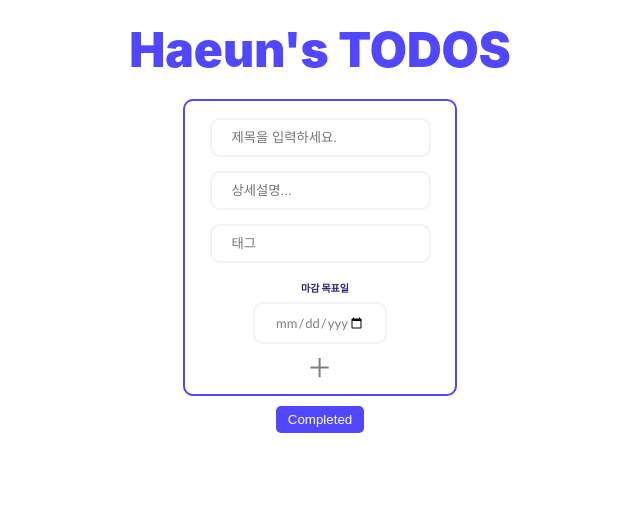
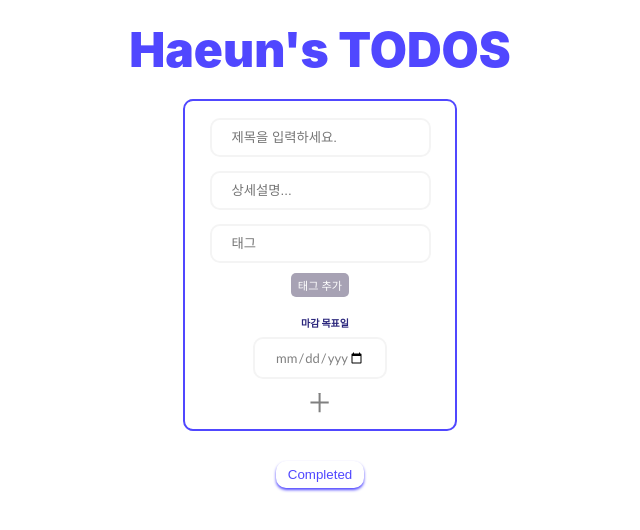
Before and after one commit to songhaeunsong/to-do-list, a React (Create React App) app: page / in a window 1280 px wide. Shown: the top 530 px of the page, without its empty margins (320-960 px from the left). Built offline with nearby package versions, Linux system fonts and the light colour scheme.

Commit message:
add: tags output, tag-error function

```diff
--- a/src/App.css
+++ b/src/App.css
@@ -6,11 +6,12 @@
   margin: 0 10px;
   padding: 6px 12px;
   cursor: pointer;
-  background-color: #5047ff;
-  color: white;
-  border: #5047ff;
-  border-radius: 5px;
+  background-color: white;
+  color: #5047ff;
+  border: 0px;
+  border-radius: 10px;
+  box-shadow: 0px 2px 3px #5047ff;
 }
 .filter__completed-btn:active {
-  background-color: #2922ad;
+  background-color: #ececec;
 }
--- a/src/App.js
+++ b/src/App.js
@@ -11,7 +11,7 @@ function App() {
   const [todos, setTodos] = useState([]);
   const [isCompleted, setIsCompleted] = useState(false);
 
-  const onInsertTodo = (text, subtext, tag, date) => {
+  const onInsertTodo = (text, subtext, tags, date) => {
     if (text === "") {
       return alert("제목을 입력해주세요!");
     } else {
@@ -19,7 +19,7 @@ function App() {
         id: nextId,
         text,
         subtext,
-        tag,
+        tags,
         date,
         checked: false,
       };
@@ -48,10 +48,10 @@ function App() {
     setTodos((todos) => todos.filter((todo) => todo.checked == false));
   };
 
-  const onUpdate = (id, text, subtext, tag, date) => {
+  const onUpdate = (id, text, subtext, tags, date) => {
     setTodos((todos) =>
       todos.map((todo) =>
-        todo.id === id ? { ...todo, text, subtext, tag, date } : todo
+        todo.id === id ? { ...todo, text, subtext, tags, date } : todo
       )
     );
     setSelectedTodo(null);
--- a/src/components/ToDoInsert/index.js
+++ b/src/components/ToDoInsert/index.js
@@ -1,4 +1,4 @@
-import React, { useEffect, useState } from "react";
+import React, { useEffect, useState, useCallback } from "react";
 import { AiOutlinePlus } from "react-icons/ai";
 import { TiPencil, TiTrash } from "react-icons/ti";
 import "./todoinsert.css";
@@ -7,7 +7,9 @@ const ToDoInsert = ({ onInsertTodo, selectedTodo, onRemove, onUpdate }) => {
   const [text, setText] = useState("");
   const [subtext, setSubtext] = useState("");
   const [tag, setTag] = useState("");
+  const [tags, setTags] = useState([]);
   const [date, setDate] = useState("");
+  const [tagError, setTagError] = useState(false);
 
   const textChange = (e) => {
     setText(e.target.value);
@@ -16,28 +18,52 @@ const ToDoInsert = ({ onInsertTodo, selectedTodo, onRemove, onUpdate }) => {
     setSubtext(e.target.value);
   };
 
-  const tagChange = (e) => {
+  const tagChange = useCallback((e) => {
     setTag(e.target.value);
-  };
+  }, []);
 
   const dateChange = (e) => {
     setDate(e.target.value);
   };
 
+  const onAddTags = useCallback(
+    (e) => {
+      e.preventDefault();
+      if (tag !== "") {
+        if (tags.includes(tag) === true) {
+          setTagError(true);
+          setTimeout(() => setTagError(false), 1500);
+        } else {
+          setTags(tags.concat(tag));
+          setTag("");
+        }
+      }
+    },
+    [tag, tags]
+  );
+
+  const onRemoveTag = useCallback(
+    (item) => {
+      setTags(tags.filter((Tag) => Tag !== item));
+    },
+    [tags]
+  );
+
   const onSubmit = (e) => {
     e.preventDefault();
-    onInsertTodo(text, subtext, tag, date);
+    onInsertTodo(text, subtext, tags, date);
     setText("");
     setSubtext("");
     setTag("");
     setDate("");
+    setTags([]);
   };
 
   useEffect(() => {
     if (selectedTodo) {
       setText(selectedTodo.text);
       setSubtext(selectedTodo.subtext);
-      setTag(selectedTodo.subtext);
+      setTags(selectedTodo.tags);
       setDate(selectedTodo.date);
     }
   }, [selectedTodo]);
@@ -48,7 +74,7 @@ const ToDoInsert = ({ onInsertTodo, selectedTodo, onRemove, onUpdate }) => {
         <form
           className="rewrite"
           onSubmit={() => {
-            onUpdate(selectedTodo.id, text, subtext, tag, date);
+            onUpdate(selectedTodo.id, text, subtext, tags, date);
           }}
         >
           <input
@@ -69,7 +95,7 @@ const ToDoInsert = ({ onInsertTodo, selectedTodo, onRemove, onUpdate }) => {
           <div>
             <TiPencil
               onClick={() => {
-                onUpdate(selectedTodo.id, text, subtext, tag, date);
+                onUpdate(selectedTodo.id, text, subtext, tags, date);
                 setText("");
                 setSubtext("");
                 setDate("");
@@ -99,7 +125,24 @@ const ToDoInsert = ({ onInsertTodo, selectedTodo, onRemove, onUpdate }) => {
             value={subtext}
             onChange={subtextChange}
           />
-          <input placeholder="태그" value={tag} onChange={tagChange} />
+
+          <input placeholder="태그" onChange={tagChange} value={tag} />
+          <button className="tag-btn" onClick={onAddTags}>
+            태그 추가
+          </button>
+          {tagError && <div className="tag-error">태그가 중복되었습니다.</div>}
+          <div className="tags">
+            {tags.map((item) => (
+              <div
+                className="tag_item"
+                key={item}
+                onClick={() => onRemoveTag(item)}
+              >
+                #{item}
+              </div>
+            ))}
+          </div>
+
           <p className="dueD">마감 목표일</p>
           <input id="date" type="date" value={date} onChange={dateChange} />
 
--- a/src/components/ToDoInsert/todoinsert.css
+++ b/src/components/ToDoInsert/todoinsert.css
@@ -2,7 +2,7 @@
   display: flex;
   justify-content: center;
   align-items: center;
-  margin-bottom: 10px;
+  margin-bottom: 30px;
 }
 form {
   display: flex;
@@ -58,6 +58,29 @@ input {
   margin-bottom: 0px;
   color: #29247b;
 }
+
+.tag-btn {
+  padding: 4px 7px;
+  color: white;
+  background-color: rgb(167, 162, 180);
+  border: 0 solid #5047ff;
+  border-radius: 5px;
+  text-align: center;
+  font-size: 0.7rem;
+  margin: 0.2rem 0 0.5rem 0;
+  cursor: pointer;
+}
+
+.tags {
+  font-size: 13px;
+}
+.tag-error {
+  text-align: center;
+  width: 99%;
+  font-size: 0.8rem;
+  margin-bottom: 0.3rem;
+}
+
 #date {
   width: 90px;
   font-size: 13px;
--- a/src/components/ToDoItem/index.js
+++ b/src/components/ToDoItem/index.js
@@ -3,7 +3,7 @@ import { BsEmojiHeartEyes, BsCircle } from "react-icons/bs";
 import "./todoitem.css";
 
 const ToDoItem = ({ todo, onCheckToggle, onChangeSelectedTodo }) => {
-  const { id, text, subtext, tag, date, checked } = todo;
+  const { id, text, subtext, tags, date, checked } = todo;
   return (
     <div className="todo-item">
       <div className={`content ${checked ? "checked" : ""}`}>
@@ -28,7 +28,7 @@ const ToDoItem = ({ todo, onCheckToggle, onChangeSelectedTodo }) => {
         >
           <p className="list--text">{text}</p>
           <p className="list--subtext">{subtext}</p>
-          <p className="list--subtext">{tag}</p>
+          <p className="list--subtext">{tags}</p>
           <p className="list--date">{date}</p>
         </div>
       </div>
```
Also changed, not shown: 1 other file (tests, documents, lock files or other folders).
